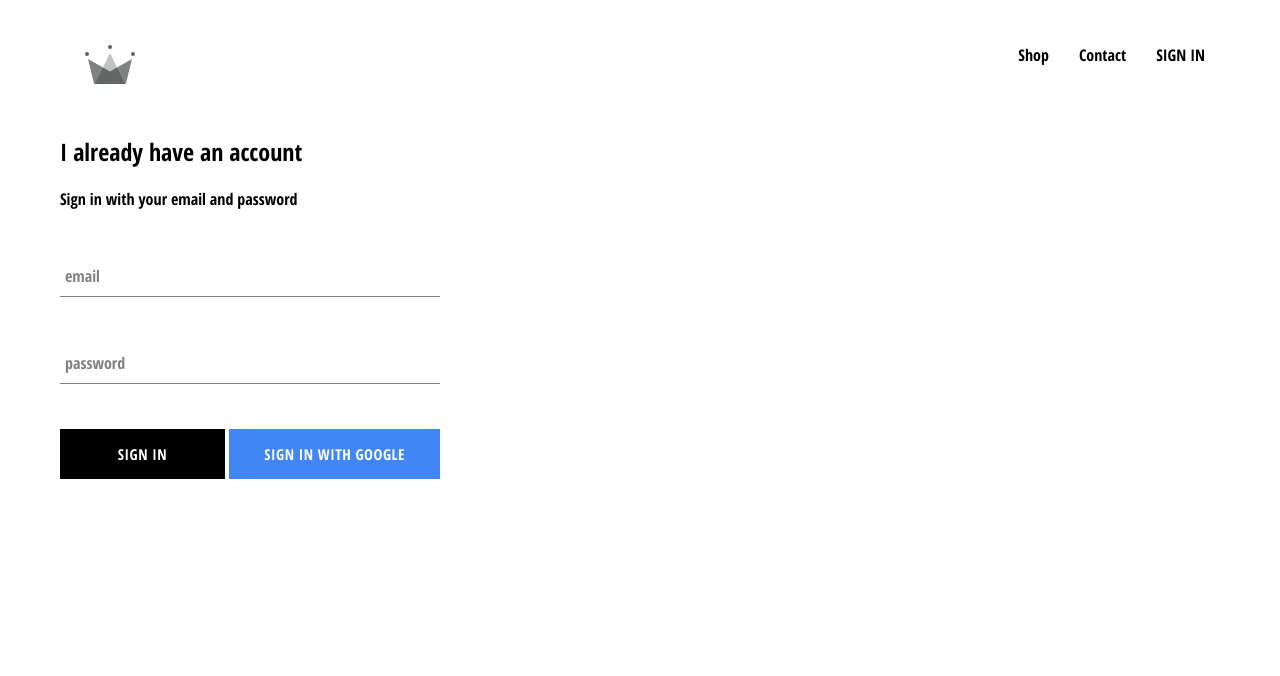
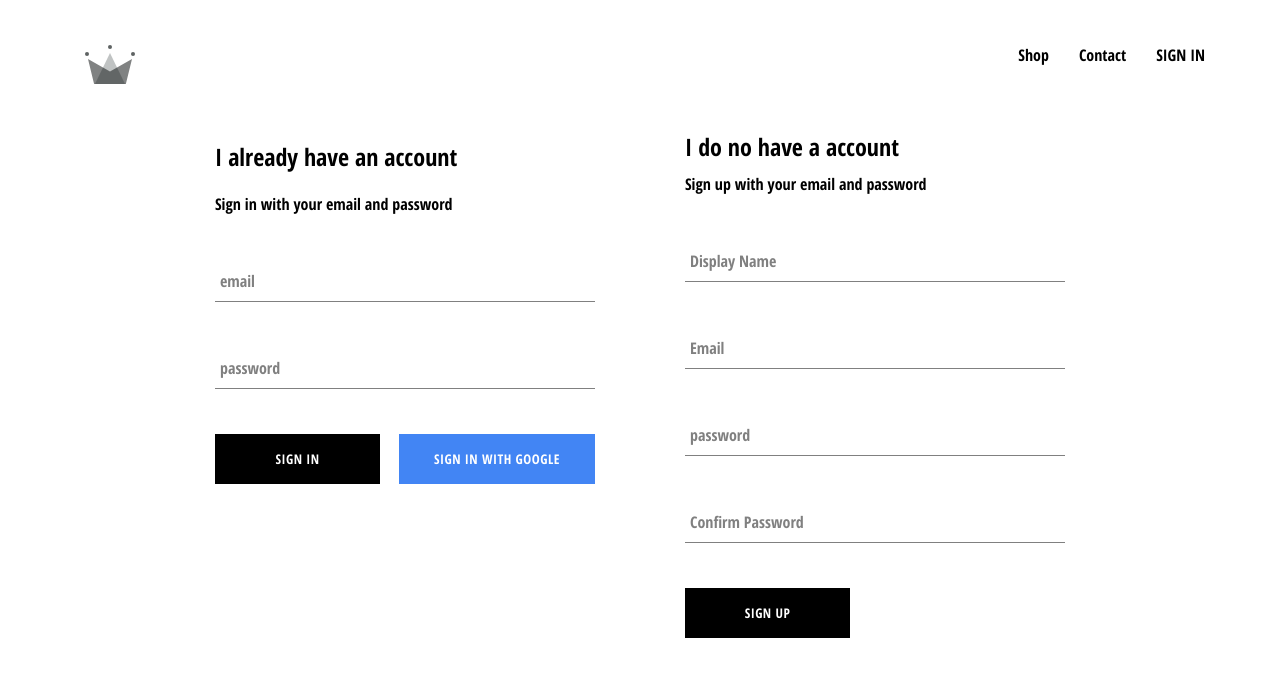
Before and after one commit to CosminFlorin/BigEcommerceSite, a React (Create React App) app: page /signin in a window 1280 px wide. Shown: the top 676 px of the page. Built offline with nearby package versions, Linux system fonts and the light colour scheme; no server answers.

Commit message:
firebase utils,store authenticated users into firestore database

```diff
--- a/src/App.js
+++ b/src/App.js
@@ -7,7 +7,7 @@
 import ShopPage from "./pages/shop/shop.component.jsx"
 import Header from "./components/header/header.component.jsx"
 import SignInAndSignUpPage from "./pages/sign-in-and-sign-up/sign-in-and-sign-up.component"
-import {auth} from "./firebase/firebase.utils"
+import {auth,createUserProfileDocument} from "./firebase/firebase.utils"
 
 
 
@@ -19,10 +19,22 @@
     }
   }
   unsubscribeFromAuth=null
+
   componentDidMount(){
-    this.unsubscribeFromAuth=auth.onAuthStateChanged(user =>{
-      this.setState({currentUser:user})
-      console.log(user)
+    this.unsubscribeFromAuth=auth.onAuthStateChanged(async userAuth =>{
+     if(userAuth){
+       const userRef = await createUserProfileDocument(userAuth);
+       userRef.onSnapshot(snapShot =>{
+         this.setState({currentUser:{
+           id:snapShot.id,
+           ...snapShot.data()
+         }
+        })
+       })
+
+     }
+     else{this.setState({currentUser:userAuth})}
+
     })
   }
   componentWillUnmount(){
--- a/src/components/custom-button/custom-button.styles.scss
+++ b/src/components/custom-button/custom-button.styles.scss
@@ -5,7 +5,7 @@
   letter-spacing: 0.5px;
   line-height: 50px;
   padding: 0 35px 0 35px;
-  font-size: 15px;
+
   background-color: black;
   color: white;
   text-transform: uppercase;
--- a/src/components/sign-in/sign-in.component.jsx
+++ b/src/components/sign-in/sign-in.component.jsx
@@ -39,7 +39,7 @@
           <FormInput
             name='email'
             type='email'
-            handleChange={this.handleChange}
+            onChange={this.handleChange}
             value={this.state.email}
             label='email'
             required
@@ -48,7 +48,7 @@
             name='password'
             type='password'
             value={this.state.password}
-            handleChange={this.handleChange}
+            onChange={this.handleChange}
             label='password'
             required
           />
--- /dev/null
+++ b/src/components/sign-up/sign-up.component.jsx
@@ -0,0 +1,97 @@
+import React from "react";
+
+import FormInput from "../form-input/form-input.component";
+import CustomButton from "../custom-button/custom-button.component";
+
+import { auth, createUserProfileDocument } from "../../firebase/firebase.utils";
+
+import './sign-up.styles.scss';
+
+class SignUp extends React.Component {
+  constructor() {
+    super();
+
+    this.state = {
+      displayName: "",
+      email: "",
+      password: "",
+      confirmPassword: "",
+    };
+  }
+
+  handleSubmit = async (event) => {
+    event.preventDefault();
+    const { displayName, email, password, confirmPassword } = this.state;
+    if (password !== confirmPassword) {
+      alert("password dont match");
+      return;
+    }
+    try {
+      const { user } = await auth.createUserWithEmailAndPassword(
+        email,
+        password
+      );
+      await createUserProfileDocument(user, { displayName });
+      this.setState({
+        displayName: "",
+        email: "",
+        password: "",
+        confirmPassword: "",
+      });
+    } catch (error) {
+      console.error(error);
+    }
+  };
+
+  handleChange=event =>{
+      const {name,value}=event.target;
+      this.setState({[name]:value})
+  }
+  render() {
+    const { displayName, email, password, confirmPassword } = this.state;
+    return (
+      <div className="sign-up">
+        <h2 className="title">I do no have a account</h2>
+        <span>Sign up with your email and password</span>
+        <form className="sign-up-form" onSubmit={this.handleSubmit}>
+          <FormInput
+            type="text"
+            name="displayName"
+            value={displayName}
+            onChange={this.handleChange}
+            label="Display Name"
+            required
+          />
+
+          <FormInput
+            type="email"
+            name="email"
+            value={email}
+            onChange={this.handleChange}
+            label="Email"
+            required
+          />
+          <FormInput
+            type="password"
+            name="password"
+            value={password}
+            onChange={this.handleChange}
+            label="password"
+            required
+          />
+          <FormInput
+            type="password"
+            name="confirmPassword"
+            value={confirmPassword}
+            onChange={this.handleChange}
+            label="Confirm Password"
+            required
+          />
+          <CustomButton type="submit">SIGN UP</CustomButton>
+        </form>
+      </div>
+    );
+  }
+}
+
+export default SignUp;
--- /dev/null
+++ b/src/components/sign-up/sign-up.styles.scss
@@ -0,0 +1,9 @@
+.sign-up {
+    display: flex;
+    flex-direction: column;
+    width: 380px;
+
+    .title {
+      margin: 10px 0;
+    }
+  }
--- a/src/firebase/firebase.utils.js
+++ b/src/firebase/firebase.utils.js
@@ -13,6 +13,22 @@
     measurementId: "G-KCTHLB0HQE"
   }
 
+  export const createUserProfileDocument=async(userAuth,additionalData)=>{
+    if(!userAuth) return;
+    const userRef = firestore.doc(`users/${userAuth.uid}`)
+    const snapShot= await userRef.get()
+   if(!snapShot.exists){
+     const{displayName,email}=userAuth;
+     const createdAt=new Date()
+     try{await userRef.set({displayName,
+    email,createdAt,
+  ...additionalData})}
+     catch(error){
+    console.log('error creating users',error.message)
+     }
+   }
+   return userRef;
+  }
   firebase.initializeApp(config)
 
   export const auth =firebase.auth()
--- a/src/pages/sign-in-and-sign-up/sign-in-and-sign-up.component.jsx
+++ b/src/pages/sign-in-and-sign-up/sign-in-and-sign-up.component.jsx
@@ -1,11 +1,12 @@
 import React from "react";
 import "./sign-in-and-sign-up.styles.scss";
 import SignIn from "../../components/sign-in/sign-in.component";
-
+import SignUp from "../../components/sign-up/sign-up.component"
 
 const SignInAndSignUpPage = () => (
   <div className="sign-in-and-sign-up">
     <SignIn />
+    <SignUp/>
   </div>
 );
 
--- a/src/pages/sign-in-and-sign-up/sign-in-and-sign-up.styles.scss
+++ b/src/pages/sign-in-and-sign-up/sign-in-and-sign-up.styles.scss
@@ -0,0 +1,6 @@
+.sign-in-and-sign-up{
+    width:850px;
+    display: flex;
+    justify-content: space-between;
+    margin:30px auto;
+}
```
